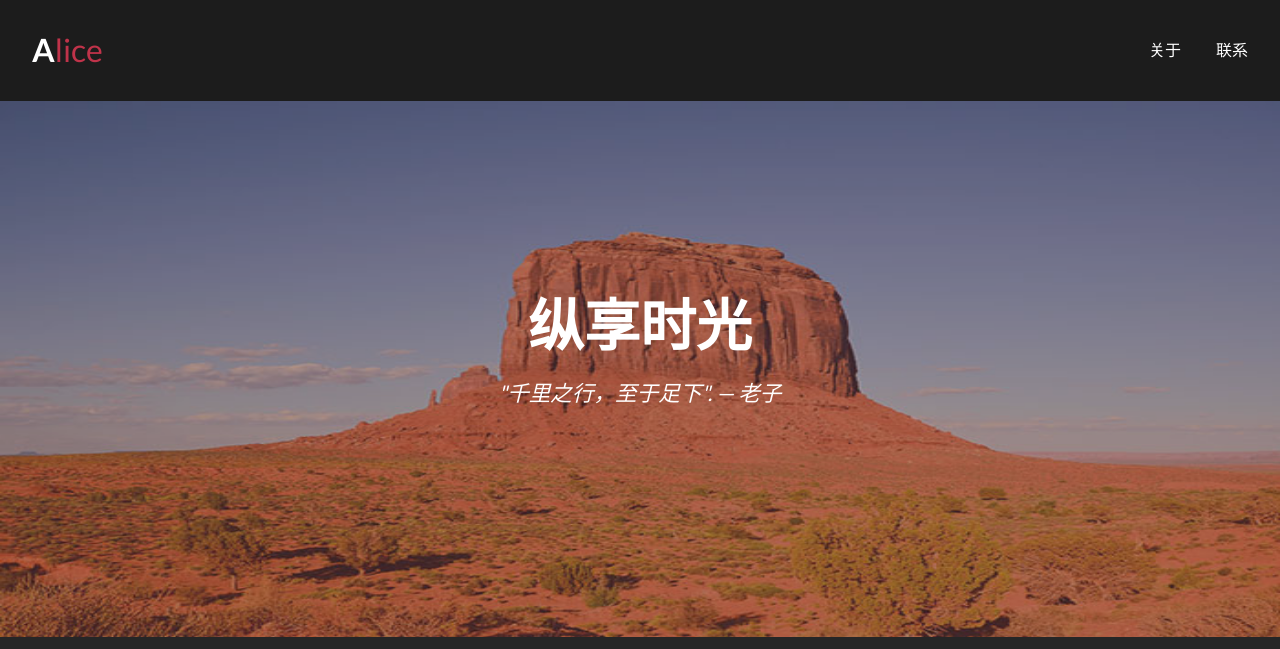
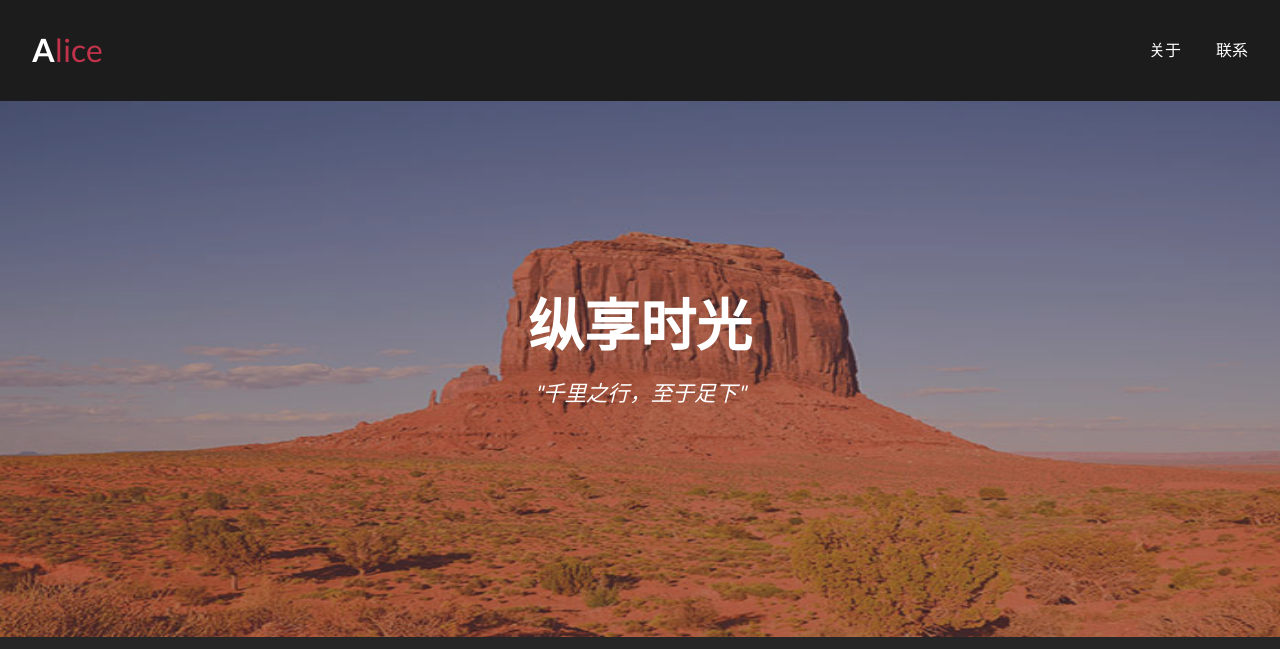
Before and after one commit to AlicePrincess/tourismBlog, a Jekyll site: the page built from index.html, in a window 1280 px wide. Shown: the top 649 px of the page. Built offline with Jekyll 4.4.1, drawn with Linux system fonts in a browser that asks for light colours; the list of posts is cut into pages by our own code; grey boxes are pictures that could not be loaded.

Commit message:
修改banner

```diff
--- a/_includes/banner.html
+++ b/_includes/banner.html
@@ -5,7 +5,7 @@
   <div class="wrapper" >
     <div class="content">
       <h1 class="title">{% if site.banner-title %}{{ site.banner-title }}{% else %}纵享时光{% endif %}</h1>
-      <h2 class="sub_title">{% if site.banner-desc %}{{ site.banner-desc }}{% else %}"千里之行，至于足下". — 老子{% endif %}</h2>
+      <h2 class="sub_title">{% if site.banner-desc %}{{ site.banner-desc }}{% else %}"千里之行，至于足下"{% endif %}</h2>
     </div>
   </div>
 </section> <!-- End Section Banner -->
```
